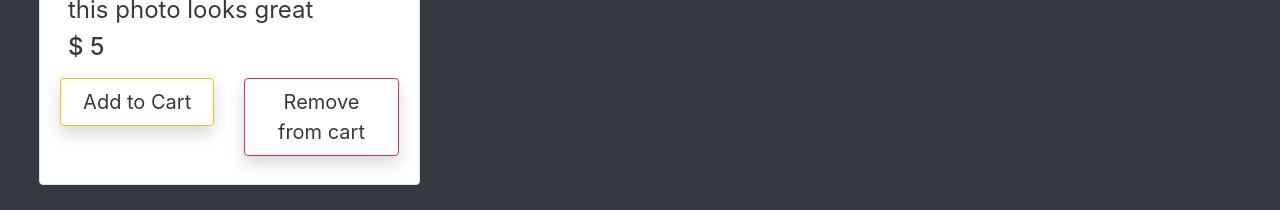
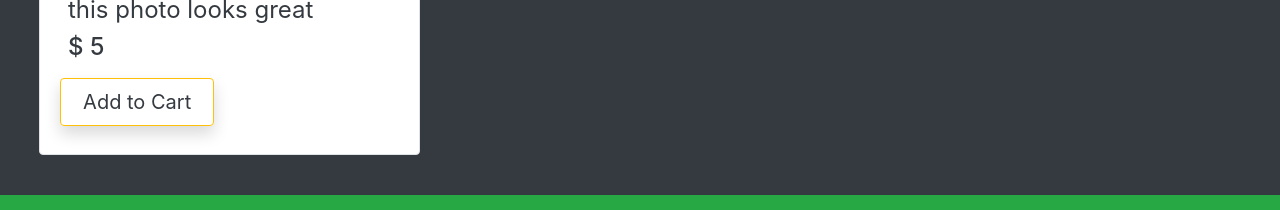
Before and after one commit to rishabhkumar16/E-commerce-MERN, a React (Create React App) app in the folder projfrontend/: page / in a window 1280 px wide. Shown: the part 742-952 px from the top of the page. Built offline with nearby package versions, Linux system fonts and the light colour scheme.

Commit message:
Card button fixed

```diff
--- a/projfrontend/src/core/Card.js
+++ b/projfrontend/src/core/Card.js
@@ -2,8 +2,32 @@ import React from "react";
 import ImageHelper from "./helper/ImageHelper";
 
 const Card = ({
-  product
+  product, addtoCart = true, removeFromCart = false
 }) => {
+  const showAddtoCart = (addtoCart) => {
+    return (
+      addtoCart && (
+        <button
+              onClick={() => {}}
+              className="btn btn-block btn-lg btn-outline-warning text-dark shadow rounded mt-2 mb-2"
+            >
+              Add to Cart
+            </button>
+      )
+    );
+  };
+  const showRemoveFromCart = (removeFromCart) => {
+    return (
+      removeFromCart && (
+        <button
+              onClick={() => {}}
+              className="btn btn-block btn-lg btn-outline-danger text-dark shadow rounded mt-2 mb-2"
+            >
+              Remove from cart
+            </button>
+      )
+    );
+  };
   return (
     <div className="card text-dark bg-white border ">
       <div className="card-header lead text-center">A photo from pexels</div>
@@ -20,20 +44,10 @@ const Card = ({
         </h4>
         <div className="row">
           <div className="col-6">
-            <button
-              onClick={() => {}}
-              className="btn btn-block btn-lg btn-outline-warning text-dark shadow rounded mt-2 mb-2"
-            >
-              Add to Cart
-            </button>
+            {showAddtoCart(addtoCart)}
           </div>
           <div className="col-6">
-            <button
-              onClick={() => {}}
-              className="btn btn-block btn-lg btn-outline-danger text-dark shadow rounded mt-2 mb-2"
-            >
-              Remove from cart
-            </button>
+            {showRemoveFromCart(removeFromCart)}
           </div>
         </div>
       </div>
```
